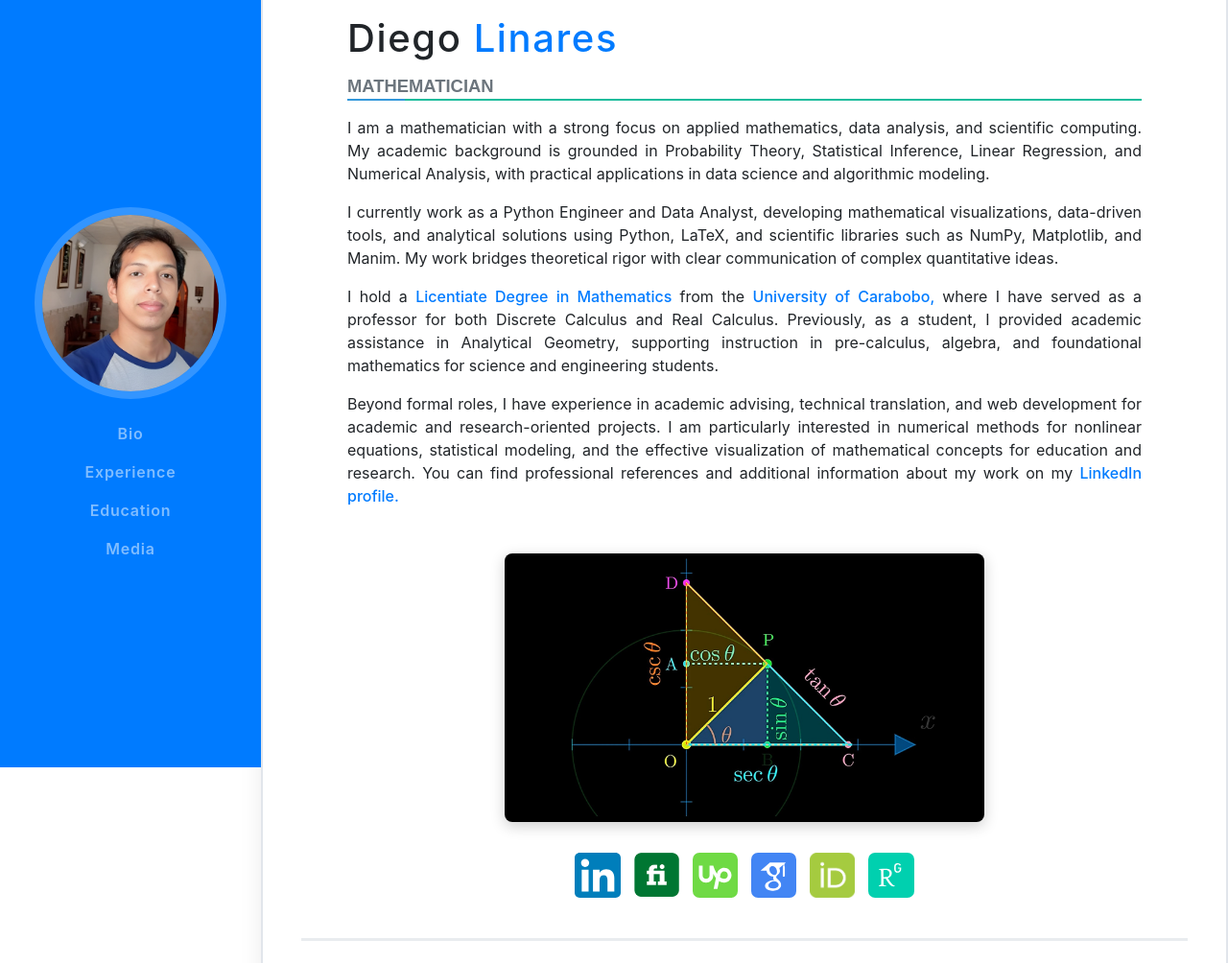
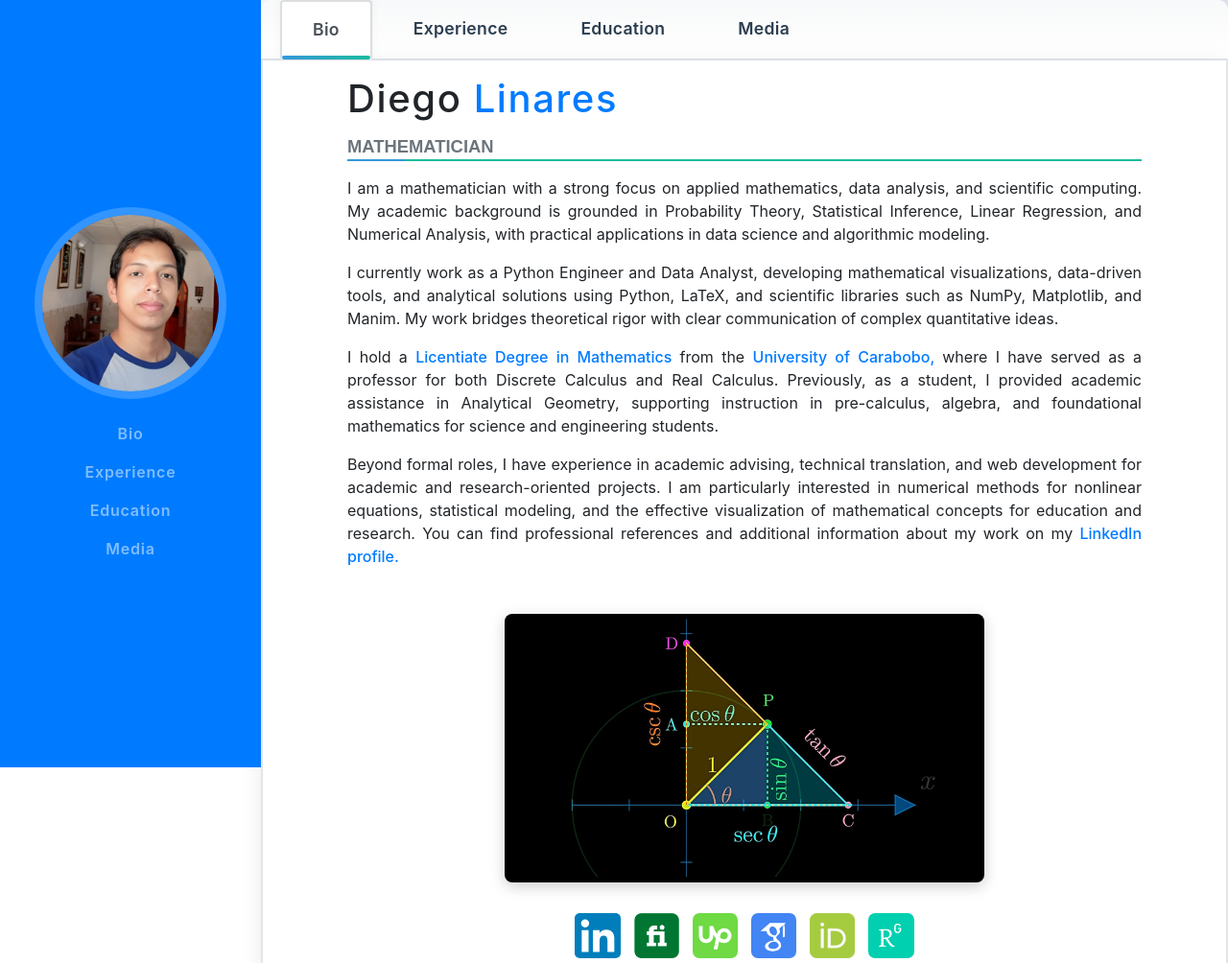
Before and after one commit to diegol117/diegolinares.github.io, a website with bundled scripts: page index.html in a window 1280 px wide. Shown: the top 1004 px of the page at 96% size. Built offline with nearby package versions, Linux system fonts and the light colour scheme; files whose address does not match are found by name; a web font is replaced by a local one.

Commit message:
Add files via upload

```diff
--- a/index.html
+++ b/index.html
@@ -288,6 +288,23 @@ font-family: 'Montserrat', sans-serif !important;
 
 
 <div class="container-fluid p-0" style="margin-top: 0 !important; padding-top: 0 !important;">
+
+  <div class="main-tabs" style="margin-top: 0 !important;">
+    <ul class="nav nav-tabs m-0 p-0" id="mainTab" role="tablist" style="border-bottom: none !important;">
+      <li class="nav-item" role="presentation">
+        <button class="nav-link active" id="bio-tab" data-tab-target="Bio" type="button">Bio</button>
+      </li>
+      <li class="nav-item" role="presentation">
+        <button class="nav-link" id="Experience-tab" data-tab-target="Experience" type="button">Experience</button>
+      </li>
+      <li class="nav-item" role="presentation">
+        <button class="nav-link" id="grants-tab" data-tab-target="education" type="button">Education</button>
+      </li>
+      <li class="nav-item" role="presentation">
+        <button class="nav-link" id="teaching-tab" data-tab-target="Media" type="button">Media</button>
+      </li>
+    </ul>
+  </div>
 
   <div class="tab-content" id="mainTabContent" style="margin-top: 0 !important; padding-top: 0 !important;">
         <div class="tab-pane active" id="Bio" role="tabpanel">
```
